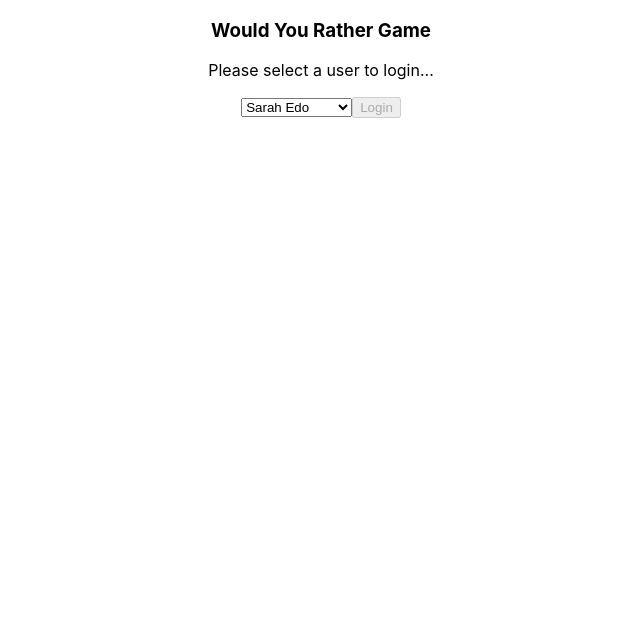
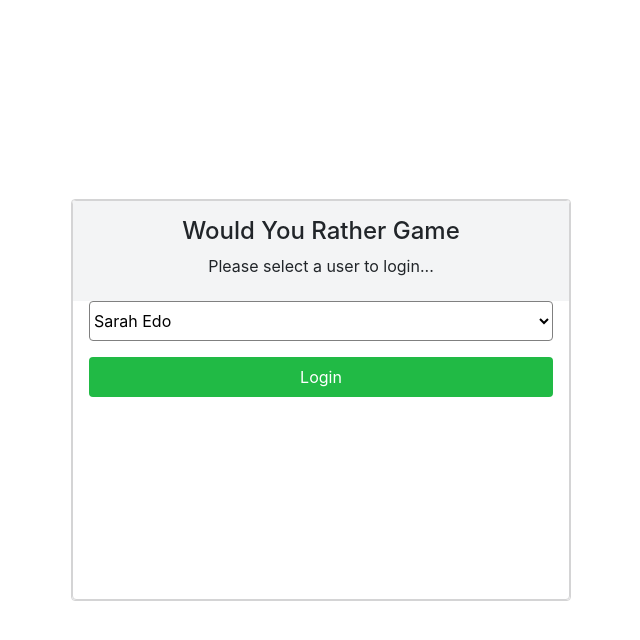
Before and after one commit to AkshayBorana/would-you-rather, a React (Create React App) app: page / in a window 1280 px wide. Shown: the top 640 px of the page, without its empty margins (319-959 px from the left). Built offline with nearby package versions, Linux system fonts and the light colour scheme.

Commit message:
style: styling login form.

```diff
--- a/package.json
+++ b/package.json
@@ -6,11 +6,12 @@
     "@testing-library/jest-dom": "^4.2.4",
     "@testing-library/react": "^9.3.2",
     "@testing-library/user-event": "^7.1.2",
+    "bootstrap": "^4.5.2",
     "react": "^16.13.1",
     "react-dom": "^16.13.1",
     "react-redux": "^7.2.0",
     "react-router-dom": "^5.2.0",
-    "react-scripts": "3.4.1",
+    "react-scripts": "^3.4.2",
     "redux": "^4.0.5",
     "redux-thunk": "^2.3.0",
     "websocket-extensions": "^0.1.4"
--- a/src/components/App.js
+++ b/src/components/App.js
@@ -23,7 +23,7 @@ class App extends Component {
 
     return (
       <Router>
-        <div className="App">
+        <div className="App h-100">
           {
             authUser === null
             ? (<LoginPage />)
--- a/src/components/Login.js
+++ b/src/components/Login.js
@@ -26,11 +26,17 @@ class LoginPage extends Component {
         const disabled = this.state.value === '' ? true : false;
 
         return(
-            <div>
-                <h3>Would You Rather Game</h3>
-                <p>Please select a user to login...</p>
-                <form onSubmit={this.handleSubmit}>
-                    <select value={this.state.value} onChange={this.handleChange}>
+            <div className="row w-100 mx-auto h-100 px-3">
+                <div className="login_block">
+                    <div className="col-12 px-0 login_block h-100">
+                        <div className="game_title py-3">
+                            <h4 className="game_title__header">Would You Rather Game</h4>
+                            <p className="game_title__text">Please select a user to login...</p>
+                        </div>
+
+                        <form onSubmit={this.handleSubmit} className="login_form">
+                            <div className="px-3">
+                                <select className="d-block login_form__select mb-3" value={this.state.value} onChange={this.handleChange}>
                                     {
                                         users.map((user) => {
                                             return (
@@ -39,8 +45,11 @@ class LoginPage extends Component {
                                         })
                                     }
                                 </select>
-                    <button type="submit" disabled={disabled}>Login</button>
+                                <button className="login_form__btn" type="submit" disabled={disabled}>Login</button>
+                            </div>
                         </form>
+                    </div>
+                </div>
             </div>
         )
     }
--- a/src/index.css
+++ b/src/index.css
@@ -1,3 +1,9 @@
+@import '~bootstrap/dist/css/bootstrap.css';
+
+html, body, #root {
+  height: 100%;
+}
+
 body {
   margin: 0;
   font-family: -apple-system, BlinkMacSystemFont, 'Segoe UI', 'Roboto', 'Oxygen',
@@ -11,3 +17,45 @@ code {
   font-family: source-code-pro, Menlo, Monaco, Consolas, 'Courier New',
     monospace;
 }
+
+
+/* LOGIN PAGE CSS---------------STARTS--------------------- */
+.login_block {
+  min-width: 320px;
+  margin: auto;
+  width: 500px;
+  min-height: 400px;
+  border: 1px solid #d4d4d5;
+  border-radius: 4px;
+}
+
+.login_block__main {
+
+}
+
+.login_form__select {
+  height: 40px;
+  width: 100%;
+  background: transparent;
+  border-radius: 4px;
+  border: 1px solid gray;
+}
+
+.login_form__btn {
+  height: 40px;
+  width: 100%;
+  border-radius: 4px;
+  background: #21ba45;
+  color: #fff;
+  border: none;
+}
+
+.game_title {
+  background: #f3f4f5;
+  height: 100px;
+}
+
+.login_form {
+  height: calc(100%-100px);
+}
+/* LOGIN PAGE CSS---------------EBDS----------------------- */
```
Also changed, not shown: 1 other file (tests, documents, lock files or other folders). Lines whose indentation alone changed are shown as unchanged.
